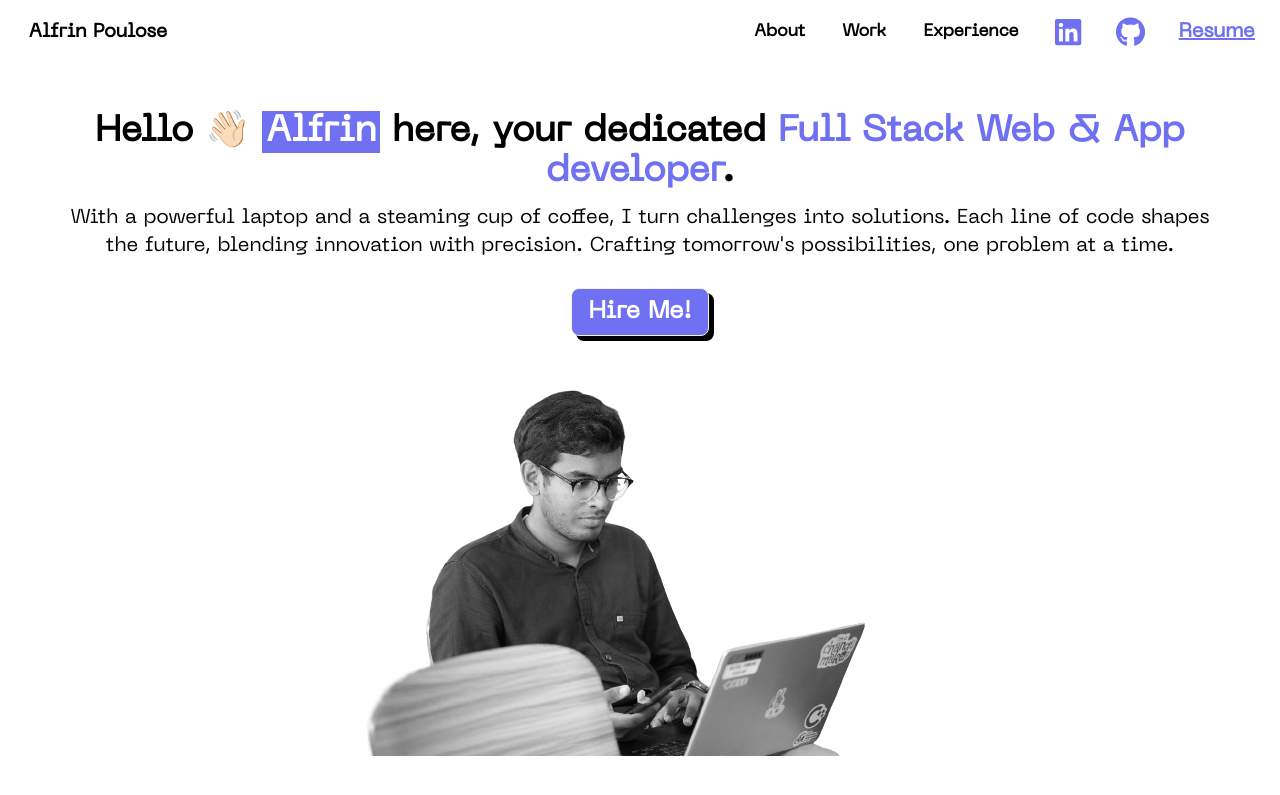
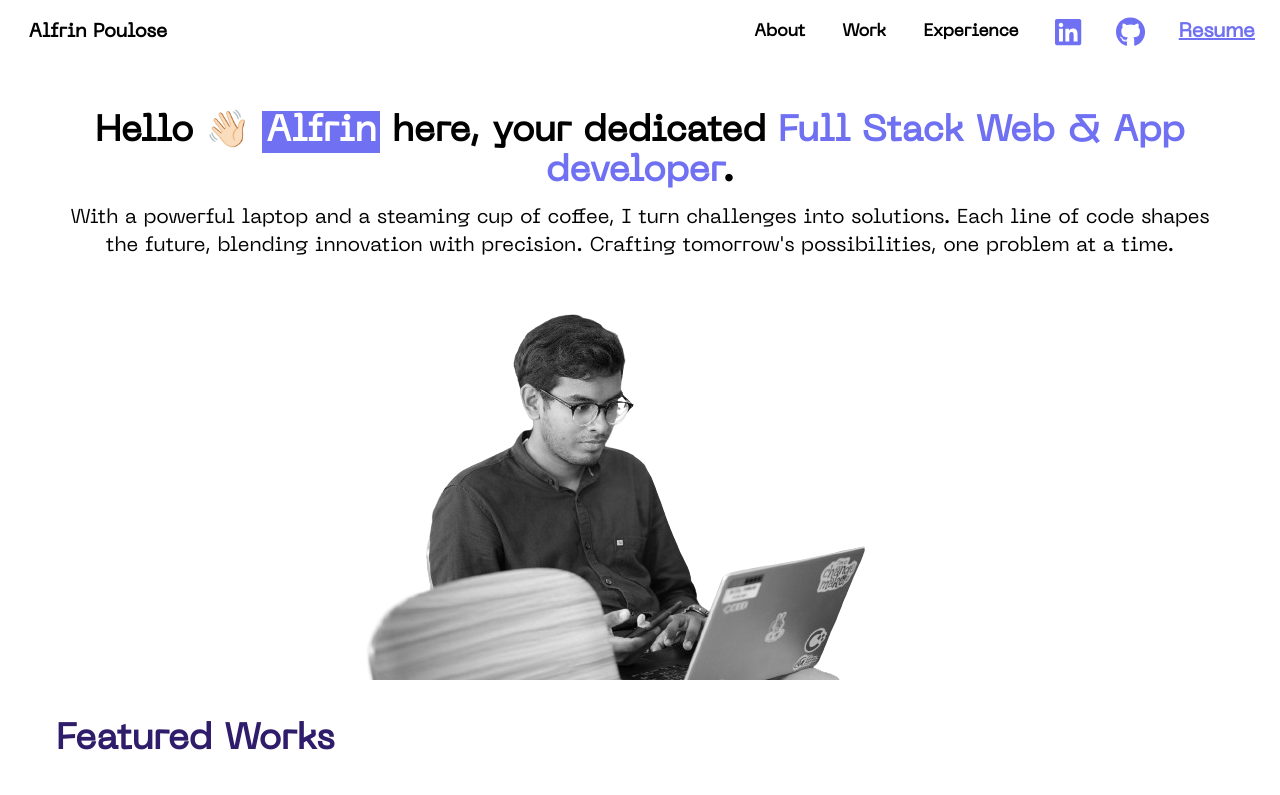
Before and after one commit to AlfrinP/portfolio, a Next.js app: page / in a window 1280 px wide. Shown: the top 795 px of the page. Built offline with nearby package versions, Linux system fonts and the light colour scheme.

Commit message:
fix: remove "Hire Me" link from Home component

```diff
--- a/app/(sections)/Home.tsx
+++ b/app/(sections)/Home.tsx
@@ -1,8 +1,6 @@
 import React from 'react';
 import profile from '../../public/images/me.png';
-import { links } from '../../data';
 import Image from 'next/image';
-import Link from 'next/link';
 
 function Home() {
   return (
@@ -20,12 +18,6 @@ function Home() {
           Each line of code shapes the future, blending innovation with precision. Crafting
           tomorrow&#39;s possibilities, one problem at a time.
         </div>
-        <Link
-          className=" rounded-lg bg-primary text-lg lg:text-2xl  text-white mt-4 btn homeButton"
-          href={links.freelance}
-        >
-          Hire Me&#33;
-        </Link>
         <Image src={profile} className="grayscale" alt="profile" />
       </div>
     </div>
--- a/data.ts
+++ b/data.ts
@@ -85,7 +85,6 @@ const links = {
   github: 'https://github.com/AlfrinP',
   hackerrank: 'https://www.hackerrank.com/profile/alfrinpoulose',
   linkedin: 'https://www.linkedin.com/in/alfrinpoulose/',
-  freelance: 'https://www.upwork.com/freelancers/~019e2fdde3abc19c30?mp_source=share',
 };
 
 export { work, experience, links };
```
